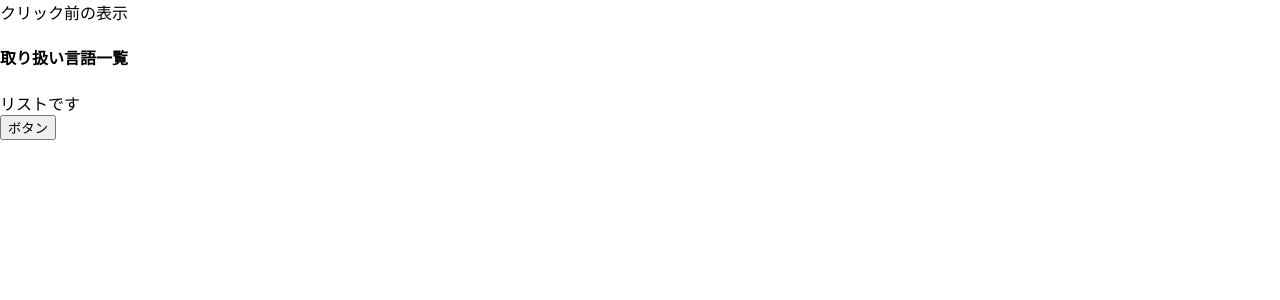
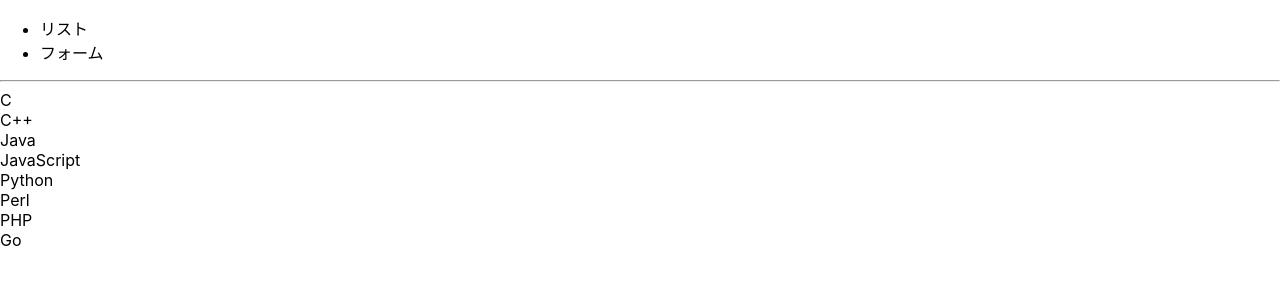
Before and after one commit to kouyou13/React_tutorial_2, a React (Create React App) app: page / in a window 1280 px wide. Shown: the top 300 px of the page. Built offline with nearby package versions, Linux system fonts and the light colour scheme.

Commit message:
#4終了

```diff
--- a/src/App.js
+++ b/src/App.js
@@ -1,17 +1,29 @@
 import { useState } from "react";
 import {List} from "./List";
+import {Form} from "./Form";
 
 function App() {
-  const [description, setDescription] = useState('クリック前の表示');
+  // const [description, setDescription] = useState('クリック前の表示');
+  const [tab, setTab] = useState('list');
 
-  const changeDescription = () => {
-    setDescription("クリック後の表示です");
-  }
+  // const changeDescription = () => {
+  //   setDescription("クリック後の表示です");
+  // }
+
   return (
     <div>
-      {description}
-      <List title="取り扱い言語一覧"/>
-      <button onClick={changeDescription}>ボタン</button>
+      <header>
+        <ul>
+          <li onClick={() => setTab('list')}>リスト</li>
+          <li onClick={() => setTab('form')}>フォーム</li>
+        </ul>
+      </header>
+      <hr />
+      {/* {description} */}
+      {
+        tab === 'list' ? <List title = "取り扱い言語一覧"/> : <Form />
+      }
+      {/* <button onClick={changeDescription}>ボタン</button> */}
 
     </div>
   );
--- /dev/null
+++ b/src/Form.js
@@ -0,0 +1,7 @@
+export const Form = () => {
+  return(
+    <div>
+      フォームです
+    </div>
+  )
+}
--- a/src/List.js
+++ b/src/List.js
@@ -1,8 +1,24 @@
-export const List = ({title}) => {
+const LANGUAGES = [
+  'C',
+  'C++',
+  'Java',
+  'JavaScript',
+  'Python',
+  'Perl',
+  'PHP',
+  'Go'
+]
+// export const List = ({title}) => {
+export const List = ({}) => {
   return (
     <div>
-      <h4>{title}</h4>
-      <div>リストです</div>
+      {/* <h4>{title}</h4> */}
+      {/* <div>リストです</div> */}
+      {
+        LANGUAGES.map((lang, index) => {
+          return <div key={index}>{ lang }</div>
+        })
+      }
     </div>
   )
 }
```
Also changed, not shown: 1 other file (tests, documents, lock files or other folders).
